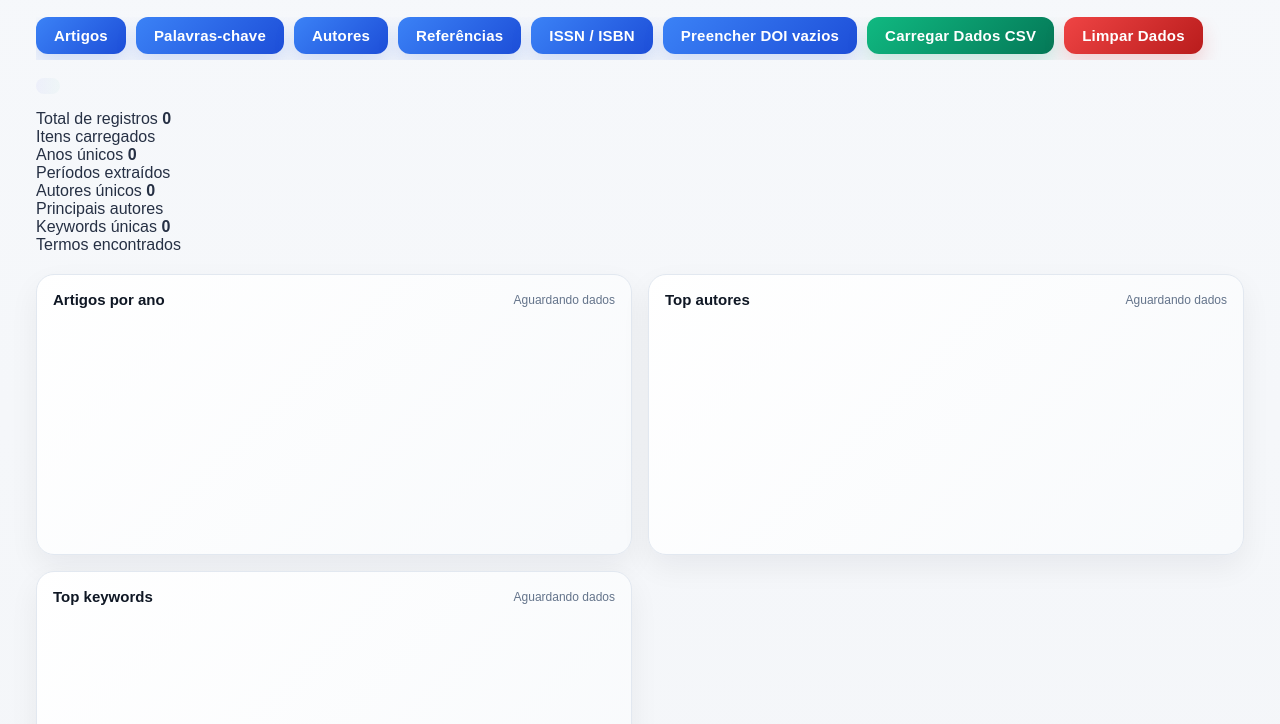
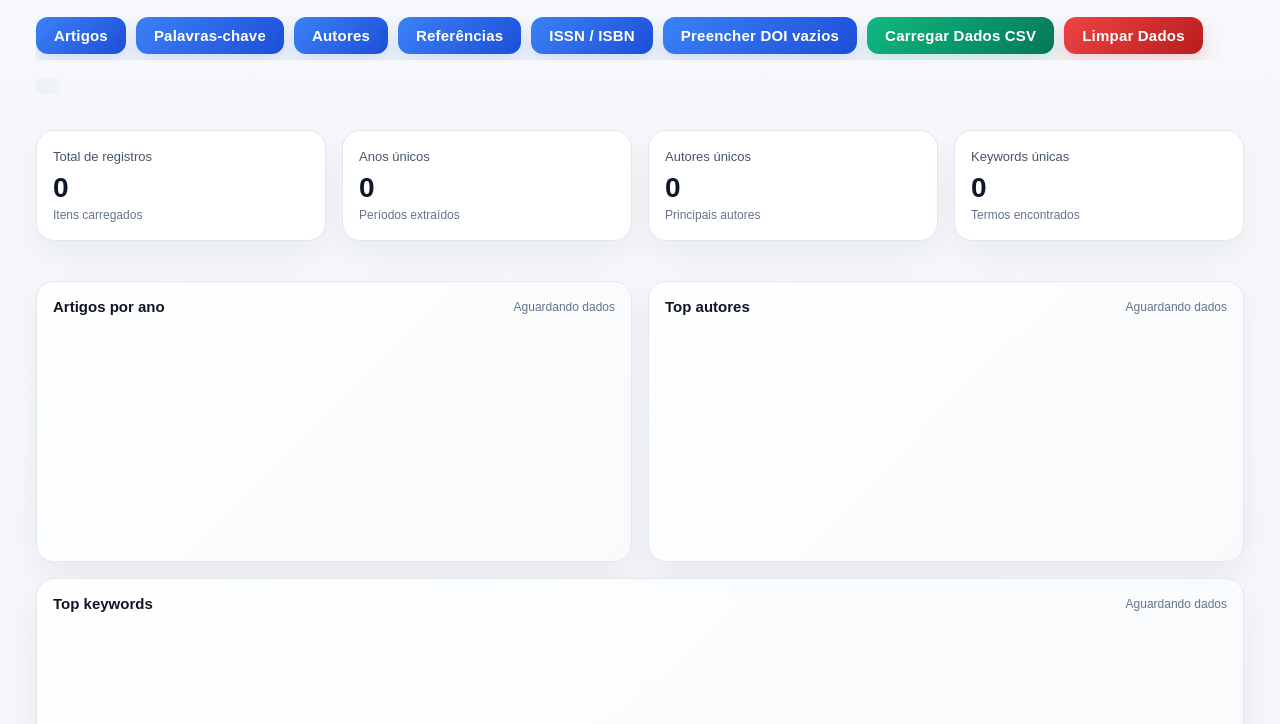
Before and after one commit to NanSP/analise_de_dados, a website: page index.html in a window 1280 px wide. Shown: the part 76-800 px from the top of the page. Drawn offline with Linux system fonts and the light colour scheme.

Commit message:
update css
Co-Authored-By: Nubiaavelino <176088087+Nubiaavelino@users.noreply.github.com>

```diff
--- a/style.css
+++ b/style.css
@@ -171,11 +171,47 @@ tbody tr:hover {
   border-radius: 8px;
   display: inline-block;
 }
+.dashboard-panel {
+  display: grid;
+  gap: 20px;
+  margin: 20px 0 24px;
+}
+.stats-grid {
+  display: grid;
+  grid-template-columns: repeat(4, minmax(0, 1fr));
+  gap: 16px;
+}
+.stat-card {
+  background: #fff;
+  border: 1px solid #e2e8f0;
+  border-radius: 18px;
+  padding: 18px 16px;
+  box-shadow: 0 14px 32px rgba(15, 23, 42, 0.05);
+}
+.stat-card span {
+  display: block;
+  color: #475569;
+  font-size: 13px;
+  margin-bottom: 8px;
+}
+.stat-card strong {
+  display: block;
+  font-size: 28px;
+  margin-bottom: 4px;
+  color: #0f172a;
+}
+.stat-card p {
+  font-size: 12px;
+  color: #64748b;
+}
 .charts-panel {
   display: grid;
   grid-template-columns: repeat(2, minmax(0, 1fr));
   gap: 16px;
   margin: 20px 0 24px;
+}
+.wide-card {
+  grid-column: span 2;
 }
 .chart-card {
   background: linear-gradient(
```
